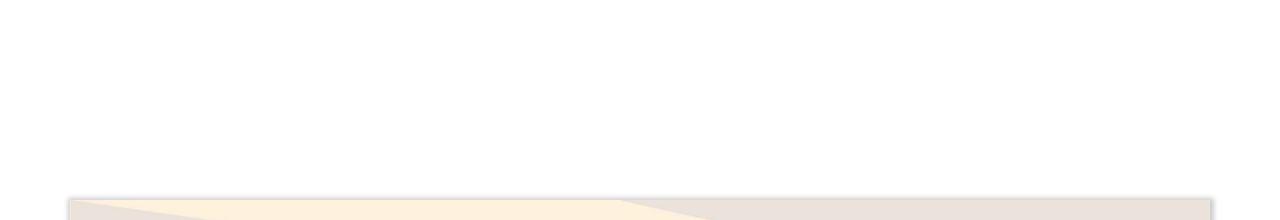
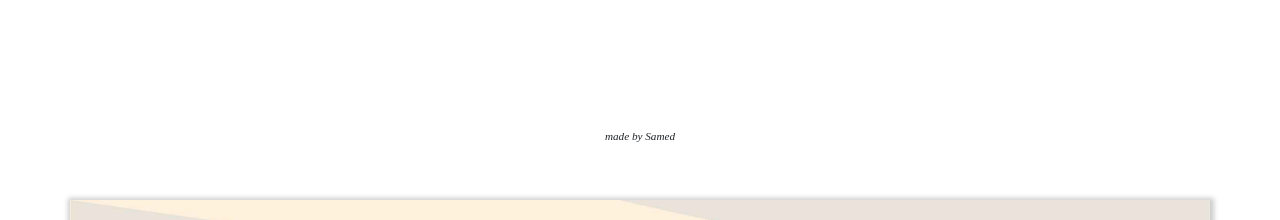
Before and after one commit to samedskulj/weather-app, a React (Create React App) app in the folder weather-app/: page / in a window 1280 px wide. Shown: the top 220 px of the page. Built offline with nearby package versions, Linux system fonts and the light colour scheme; the HTML template or start-up script is replaced by a standard one; a web font is replaced by a local one.

Commit message:
Added signature and minor bugs fixed

```diff
--- a/weather-app/src/App.js
+++ b/weather-app/src/App.js
@@ -39,6 +39,10 @@ function App() {
   };
   return (
     <>
+
+    <div className= "test">
+    <Poruka></Poruka>
+    </div>
    <Container className = "">
      <Row className = "justify-content-between align-items-center moj-red">
        <Col className = "col-lg-12 col-md-12 col-sm-12 col-xs-12 col-12 moja-kolona align-self-center">
--- /dev/null
+++ b/weather-app/src/components/Poruka.css
@@ -0,0 +1,11 @@
+@import url('https://fonts.googleapis.com/css2?family=Titillium+Web:ital,wght@1,200&display=swap');
+
+.mojaPoruka {
+    font-family: merriweather, serif;
+    font-style: italic;
+    font-size: 0.7rem;
+    display: flex;
+    align-items: center;
+    justify-content: center;
+    margin-top: 130px;
+}
--- a/weather-app/src/components/Poruka.js
+++ b/weather-app/src/components/Poruka.js
@@ -1,11 +1,13 @@
 import React from 'react'
 import 'bootstrap/dist/css/bootstrap.min.css';
 import 'mdbreact/dist/css/mdb.css';
+import "./Poruka.css";
+
 import {MDBInput, MDBBtn, MDBIcon, MDBTypography} from "mdbreact";
 function Poruka() {
     return (
         <div>
-            <MDBTypography tag='h6' variant="h6">h6. Bootstrap heading</MDBTypography>
+            <MDBTypography className = "mojaPoruka" tag='h6' variant="h6">made by Samed</MDBTypography>
         </div>
     )
 }
```
